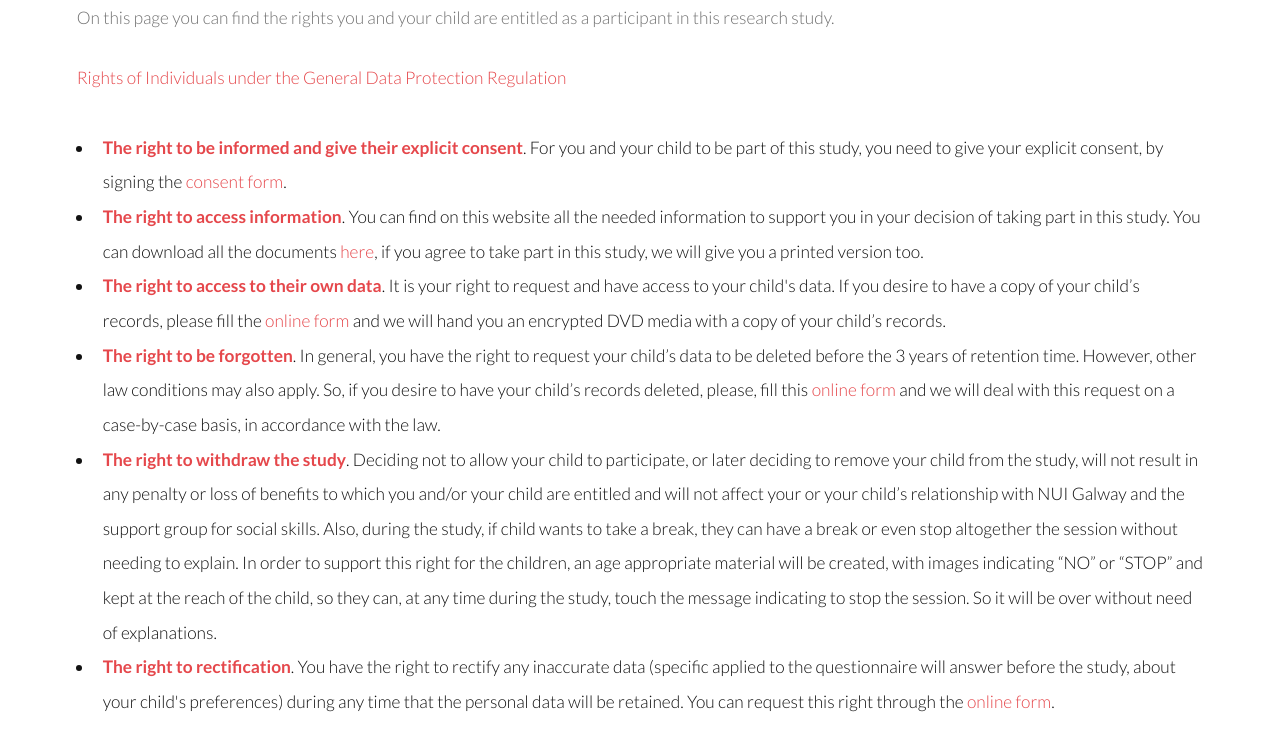
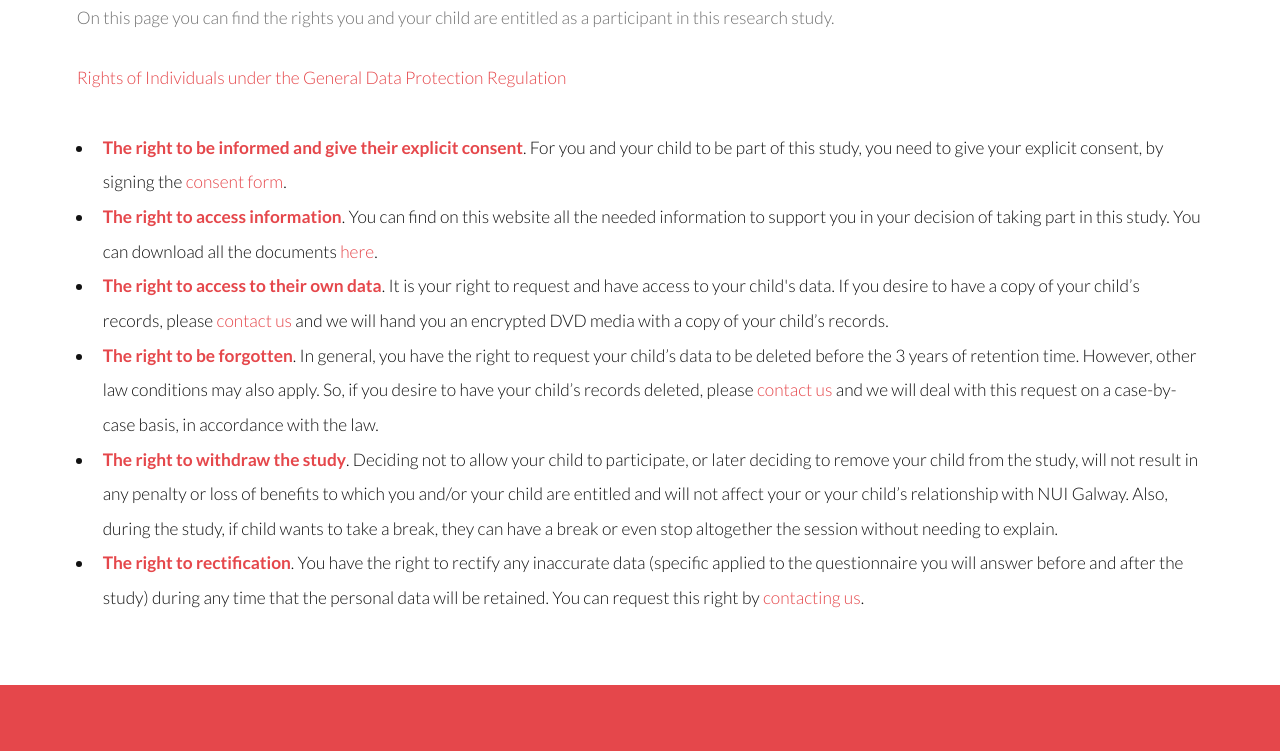
Before and after one commit to annanda/website_emotion_detection_for_children_with_asd, a Flask app: page /rights in a window 1280 px wide. Shown: the part 216-967 px from the top of the page. Run offline with Flask 2, Linux system fonts and the light colour scheme.

Commit message:
Updating the participant's rights to reflect the online study.

```diff
--- a/templates/participants_rights.html
+++ b/templates/participants_rights.html
@@ -16,7 +16,8 @@
     <div class="inner">
         <header class="major special">
             <h1>Participants' Rights</h1>
-            <p>On this page you can find the rights you and your child are entitled as a participant in this research study.</p>
+            <p>On this page you can find the rights you and your child are entitled as a participant in this research
+                study.</p>
         </header>
         <p>
             <a href="https://www.dataprotection.ie/en/individuals/rights-individuals-under-general-data-protection-regulation"
@@ -33,39 +34,38 @@
             <li><strong>The right to access information</strong>. You can find on this website all the needed
                 information to
                 support you in your decision
-                of taking part in this study. You can download all the documents <a href="/documents">here</a>, if you
-                agree to take part in this
-                study, we will give you a printed version too.
+                of taking part in this study. You can download all the documents <a href="/documents">here</a>.
             </li>
             <li><strong>The right to access to their own data</strong>. It is your right to request and have access to
-                your child's data. If you desire to have a copy of your child’s records, please fill the <a href="/contact">online
-                    form</a> and we will
+                your child's data. If you desire to have a copy of your child’s records, please <a href="/contact">contact
+                    us</a> and we will
                 hand you an encrypted DVD media with a copy of your child’s records.
             </li>
             <li><strong>The right to be forgotten</strong>. In general, you have the right to request your child’s data
                 to be deleted before the 3 years of retention
                 time. However, other law conditions may also apply. So, if you desire to have your child’s records
                 deleted,
-                please, fill this <a href="/contact" target="_blank">online form</a> and we will deal with this request on a
+                please <a href="/contact" target="_blank">contact us</a> and we will deal with this request on a
                 case-by-case basis, in accordance with the law.
             </li>
             <li><strong>The right to withdraw the study</strong>. Deciding not to allow your child to participate, or
                 later deciding to remove your child
                 from the study, will not result in any penalty or loss of benefits to which you and/or your child are
-                entitled and will not affect your or your child’s relationship with NUI Galway and the support group for
-                social skills. Also, during the study, if child wants
+                entitled and will not affect your or your child’s relationship with NUI Galway. Also, during the study,
+                if child wants
                 to take a break, they can have a break or even stop
-                altogether the session without needing to explain. In order to support this right for the children, an
-                age appropriate material will
-                be created, with images indicating “NO” or “STOP” and kept at the reach of the child, so they can, at
-                any time during the study, touch the message indicating to stop the session. So it will be over
-                without need of explanations.
+                altogether the session without needing to explain.
+<!--                In order to support this right for the children, an-->
+<!--                age appropriate material will-->
+<!--                be created, with images indicating “NO” or “STOP” and kept at the reach of the child, so they can, at-->
+<!--                any time during the study, touch the message indicating to stop the session. So it will be over-->
+<!--                without need of explanations.-->
             </li>
             <li><strong>The right to rectification</strong>. You have the right to
-                rectify any inaccurate data (specific applied to the questionnaire will answer
-                before the study, about your child's preferences) during any time that the personal data will be
+                rectify any inaccurate data (specific applied to the questionnaire you will answer
+                before and after the study) during any time that the personal data will be
                 retained. You
-                can request this right through the <a href="/contact" target="_blank">online form</a>.
+                can request this right by <a href="/contact" target="_blank">contacting us</a>.
             </li>
         </ul>
         </p>
```
